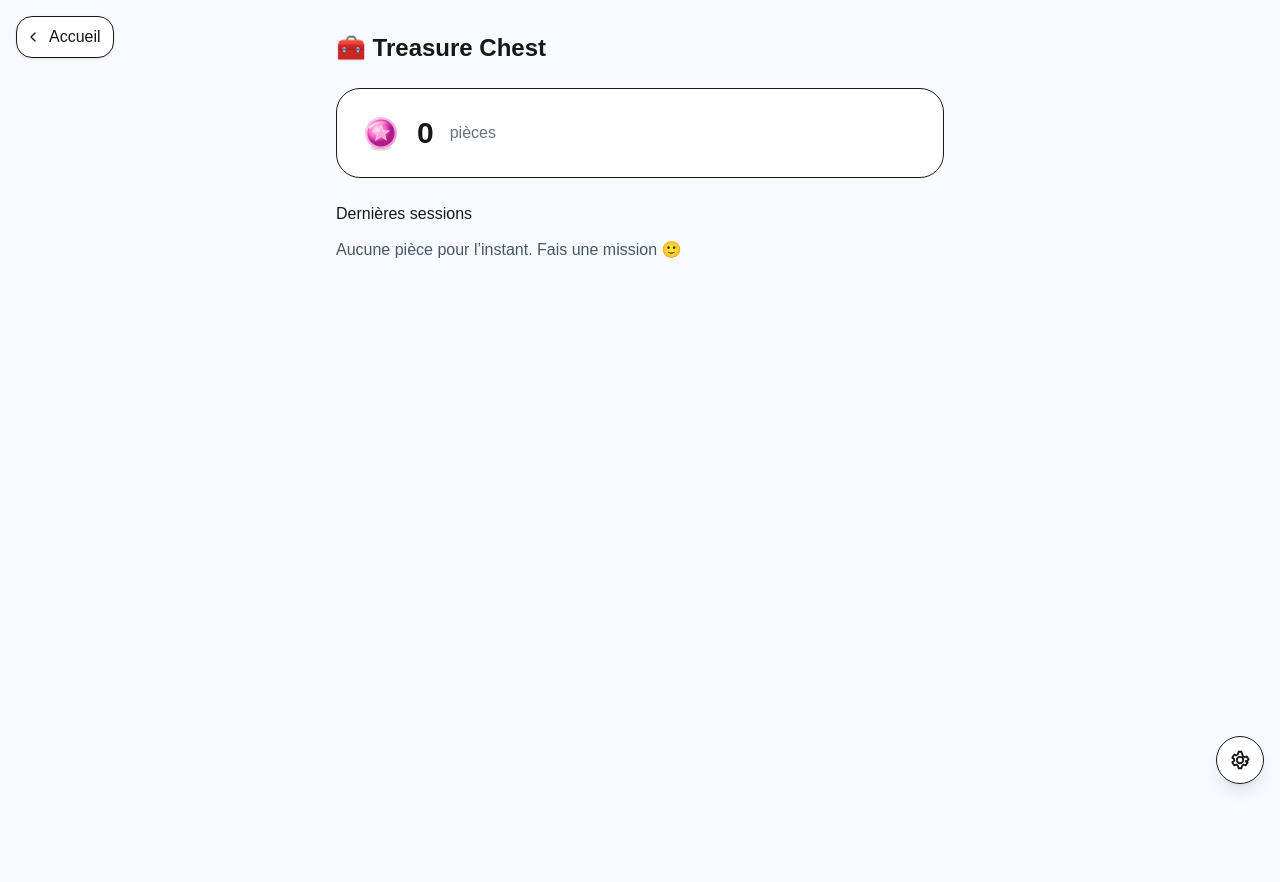
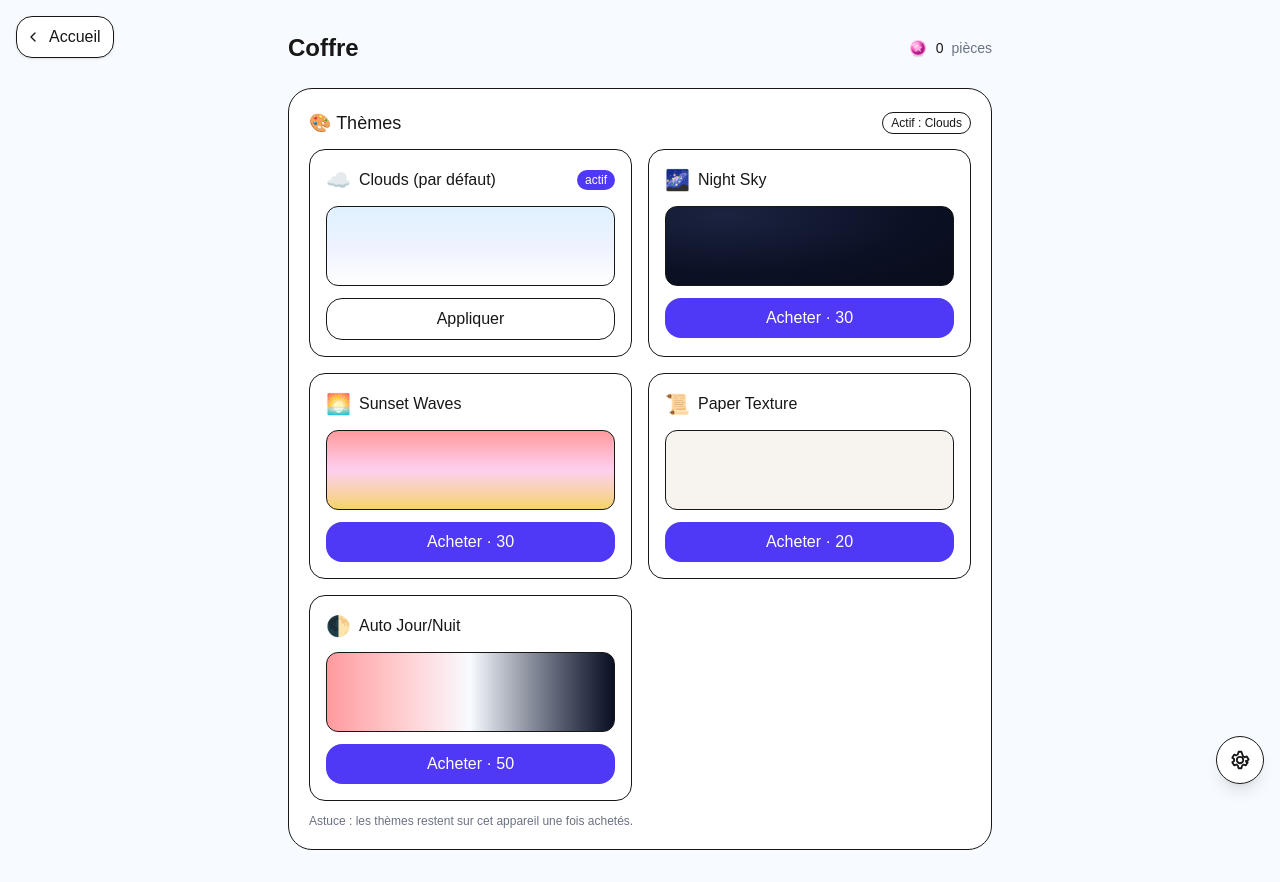
Before and after one commit to carotterappee/english-trainer, a Next.js app: page /chest in a window 1280 px wide. Before the commit the page ends 800 px from the top, so only its background shows below. Built offline with nearby package versions, Linux system fonts and the light colour scheme.

Commit message:
ui: move theme shop into Chest under coin balance

```diff
--- a/src/app/chest/page.tsx
+++ b/src/app/chest/page.tsx
@@ -1,39 +1,174 @@
+
 "use client";
-import { loadWallet } from "@/lib/coins";
+
+import { useEffect, useState } from "react";
 import Coin from "@/components/Coin";
+import { loadWallet, spendCoins } from "@/lib/coins";
+import { THEMES, type ThemeId } from "@/lib/themes";
+import {
+  getOwned, setOwned, isOwned,
+  getSelected, setSelected,
+  getDynamicTZ, setDynamicTZ
+} from "@/lib/themeStore";
 
+export default function ChestPage() {
+  const [balance, setBalance] = useState(0);
+  const [owned, setOwnedState] = useState<ThemeId[]>([]);
+  const [selected, setSelectedState] = useState<ThemeId>("clouds");
+  const [tz, setTz] = useState("Europe/Paris");
+  const [msg, setMsg] = useState<string | null>(null);
 
+  useEffect(() => {
+    setBalance(loadWallet().balance);
+    setOwnedState(getOwned());
+    setSelectedState(getSelected());
+    setTz(getDynamicTZ());
+  }, []);
 
-export default function Chest() {
-  const w = loadWallet();
+  function applyThemeImmediate(id: ThemeId) {
+    document.documentElement.setAttribute("data-theme", id);
+    window.dispatchEvent(new CustomEvent("themechange", { detail: id }));
+  }
+
+  function buy(id: ThemeId, price: number) {
+    if (isOwned(id)) return;
+    const r = spendCoins(price);
+    if (!r.ok) { setMsg("Pas assez de pièces."); return; }
+    setBalance(r.balance);
+    const next = Array.from(new Set([...owned, id]));
+    setOwned(next);
+    setOwnedState(next);
+    setMsg("Acheté ! 🎉");
+  }
+
+  function apply(id: ThemeId) {
+    if (!isOwned(id)) return;
+    setSelected(id);
+    setSelectedState(id);
+
+    if (id === "dynamic") {
+      // applique la phase courante maintenant (sinon ThemeMount le fera à la minute)
+      const zone = getDynamicTZ() === "auto"
+        ? Intl.DateTimeFormat().resolvedOptions().timeZone
+        : getDynamicTZ();
+      const hour = Number(new Intl.DateTimeFormat("fr-FR", { hour: "numeric", hour12: false, timeZone: zone }).format(new Date()));
+      const phase: ThemeId = (hour >= 21 || hour < 6) ? "night" : ((hour >= 6 && hour < 8) || (hour >= 18 && hour < 21)) ? "sunset" : "clouds";
+      applyThemeImmediate(phase);
+    } else {
+      applyThemeImmediate(id);
+    }
+    setMsg("Thème appliqué.");
+  }
+
   return (
-    <main className="min-h-screen p-8 max-w-2xl mx-auto space-y-6">
-      <h1 className="text-2xl font-semibold flex items-center gap-3">🧰 Treasure Chest</h1>
+    <main className="min-h-screen p-8 max-w-3xl mx-auto space-y-6">
+      <header className="flex items-center gap-3">
+        <h1 className="text-2xl font-semibold">Coffre</h1>
+        <div className="ml-auto flex items-center gap-2 text-sm">
+          <Coin size={20} />
+          <span className="font-medium">{balance}</span>
+          <span className="text-gray-500">pièces</span>
+        </div>
+      </header>
 
-      <div className="p-6 rounded-3xl border bg-white flex items-center gap-4">
-  <Coin size={40} />
-        <div className="text-3xl font-bold">{w.balance}</div>
-        <div className="text-gray-500">pièces</div>
-      </div>
+      {msg && (
+        <div className="rounded-2xl bg-emerald-50 text-emerald-800 px-3 py-2">{msg}</div>
+      )}
 
-      <div className="space-y-3">
-        <h2 className="font-medium">Dernières sessions</h2>
-        {w.history.length === 0 ? (
-          <p className="text-gray-600">Aucune pièce pour l’instant. Fais une mission 🙂</p>
-        ) : (
-          <ul className="space-y-2">
-            {w.history.map(h => (
-              <li key={h.id} className="p-3 rounded-2xl border flex items-center justify-between">
+      {/* --- Thèmes à acheter / appliquer --- */}
+      <section className="p-5 rounded-3xl border bg-white space-y-3">
+        <div className="flex items-center gap-2">
+          <span className="text-lg font-medium">🎨 Thèmes</span>
+          <span className="ml-auto text-xs rounded-full border px-2 py-0.5">
+            Actif : {prettyTheme(selected)}
+          </span>
+        </div>
+
+        <div className="grid sm:grid-cols-2 gap-4">
+          {THEMES.map(t => {
+            const ownedFlag = owned.includes(t.id);
+            const isActive = selected === t.id;
+            return (
+              <div key={t.id} className="p-4 rounded-2xl border bg-white flex flex-col gap-3">
                 <div className="flex items-center gap-2">
-                  <Coin />
-                  <span className="font-medium">+{h.coins}</span>
+                  <span className="text-xl">{t.emoji}</span>
+                  <div className="font-medium">{t.name}</div>
+                  {isActive && (
+                    <span className="ml-auto text-xs rounded-full bg-indigo-600 text-white px-2 py-0.5">
+                      actif
+                    </span>
+                  )}
                 </div>
-                <span className="text-sm text-gray-500">{new Date(h.date).toLocaleString()} • {h.goal}</span>
-              </li>
-            ))}
-          </ul>
-        )}
-      </div>
+
+                <Preview id={t.id} />
+
+                {t.id === "dynamic" && ownedFlag && (
+                  <div className="flex items-center gap-2">
+                    <label className="text-sm text-gray-600">Fuseau&nbsp;:</label>
+                    <select
+                      value={tz}
+                      onChange={(e) => {
+                        const val = e.target.value;
+                        setTz(val);
+                        setDynamicTZ(val);
+                        if (selected === "dynamic") apply("dynamic");
+                      }}
+                      className="rounded-xl border px-2 py-1"
+                    >
+                      <option value="Europe/Paris">Europe/Paris</option>
+                      <option value="auto">Auto (navigateur)</option>
+                    </select>
+                  </div>
+                )}
+
+                <div className="flex gap-2">
+                  {!ownedFlag ? (
+                    <button
+                      onClick={() => buy(t.id, t.price)}
+                      className="flex-1 rounded-2xl bg-indigo-600 text-white py-2"
+                    >
+                      Acheter · {t.price}
+                    </button>
+                  ) : (
+                    <button
+                      onClick={() => apply(t.id)}
+                      className="flex-1 rounded-2xl border py-2 hover:bg-indigo-50"
+                    >
+                      Appliquer
+                    </button>
+                  )}
+                </div>
+              </div>
+            );
+          })}
+        </div>
+
+        <p className="text-xs text-gray-500">
+          Astuce : les thèmes restent sur cet appareil une fois achetés.
+        </p>
+      </section>
     </main>
   );
 }
+
+function prettyTheme(id: ThemeId) {
+  switch (id) {
+    case "clouds": return "Clouds";
+    case "night": return "Night Sky";
+    case "sunset": return "Sunset";
+    case "paper": return "Paper";
+    case "dynamic": return "Auto Jour/Nuit";
+    default: return id;
+  }
+}
+
+function Preview({ id }: { id: ThemeId }) {
+  const style: Record<ThemeId, string> = {
+    clouds: "bg-gradient-to-b from-sky-100 via-indigo-50 to-white",
+    night:  "bg-[radial-gradient(ellipse_at_20%_10%,#1b2340,#0b1024_60%,#080c1a)]",
+    sunset: "bg-gradient-to-b from-[#ff9a9e] via-[#fecfef] to-[#f6d365]",
+    paper:  "bg-[#f7f4ef]",
+    dynamic:"bg-gradient-to-r from-[#ff9a9e] via-[#f7fbff] to-[#0b1024]"
+  };
+  return <div className={`h-20 rounded-xl border ${style[id]}`} />;
+}
--- a/src/app/shop/page.tsx
+++ b/src/app/shop/page.tsx
@@ -1,116 +1,8 @@
 "use client";
-import { useEffect, useState } from "react";
-import { THEMES, type ThemeId } from "@/lib/themes";
-import { getOwned, setOwned, isOwned, getSelected, setSelected, getDynamicTZ, setDynamicTZ } from "@/lib/themeStore";
-import { loadWallet, spendCoins } from "@/lib/coins";
-import Link from "next/link";
-
-export default function Shop() {
-  const [owned, setOwnedState] = useState<ThemeId[]>([]);
-  const [selected, setSelectedState] = useState<ThemeId>("clouds");
-  const [balance, setBalance] = useState(0);
-  const [msg, setMsg] = useState<string | null>(null);
-  const [tz, setTz] = useState("Europe/Paris");
-  useEffect(() => { setTz(getDynamicTZ()); }, []);
-
-  useEffect(() => {
-    setOwnedState(getOwned());
-    setSelectedState(getSelected());
-    setBalance(loadWallet().balance);
-  }, []);
-
-  function buy(id: ThemeId, price: number) {
-    if (isOwned(id)) return;
-    const r = spendCoins(price);
-    if (!r.ok) { setMsg("Pas assez de pièces."); return; }
-    setBalance(r.balance);
-    const next = Array.from(new Set([...owned, id]));
-    setOwned(next); setOwnedState(next);
-    setMsg("Acheté ! 🎉");
-  }
-  function apply(id: ThemeId) {
-    if (!isOwned(id)) return;
-    setSelected(id); setSelectedState(id);
-    if (id === "dynamic") {
-      // applique tout de suite la phase courante (sinon ThemeMount s’en charge dans la minute)
-      const zone = getDynamicTZ() === "auto"
-        ? Intl.DateTimeFormat().resolvedOptions().timeZone
-        : getDynamicTZ();
-      const h = new Intl.DateTimeFormat("fr-FR", { hour: "numeric", hour12: false, timeZone: zone }).format(new Date());
-      const hour = Number(h);
-      const phase = (hour >= 21 || hour < 6) ? "night" : ((hour >= 6 && hour < 8) || (hour >= 18 && hour < 21)) ? "sunset" : "clouds";
-      document.documentElement.setAttribute("data-theme", phase);
-      window.dispatchEvent(new CustomEvent("themechange", { detail: phase }));
-    } else {
-      document.documentElement.setAttribute("data-theme", id);
-      window.dispatchEvent(new CustomEvent("themechange", { detail: id }));
-    }
-    setMsg("Thème appliqué.");
-  }
-
-  return (
-    <main className="min-h-screen p-8 max-w-3xl mx-auto space-y-6">
-      <div className="flex items-center gap-3">
-        <h1 className="text-2xl font-semibold">Shop des thèmes</h1>
-        <span className="ml-auto text-sm rounded-full border px-3 py-1">💰 {balance} pièces</span>
-      </div>
-
-      {msg && <div className="rounded-2xl bg-emerald-50 text-emerald-800 px-3 py-2">{msg}</div>}
-
-      <div className="grid sm:grid-cols-2 gap-4">
-        {THEMES.map(t => {
-          const ownedFlag = owned.includes(t.id);
-          const isSelected = selected === t.id;
-          return (
-            <div key={t.id} className="p-4 rounded-2xl border bg-white flex flex-col gap-2">
-              <div className="flex items-center gap-2">
-                <span className="text-xl">{t.emoji}</span>
-                <div className="font-medium">{t.name}</div>
-                {isSelected && <span className="ml-auto text-xs rounded-full bg-indigo-600 text-white px-2 py-0.5">actif</span>}
-              </div>
-              <Preview id={t.id} />
-              {t.id === "dynamic" && (
-                <div className="flex items-center gap-2">
-                  <label className="text-sm text-gray-600">Fuseau&nbsp;:</label>
-                  <select
-                    value={tz}
-                    onChange={(e) => { setTz(e.target.value); setDynamicTZ(e.target.value); }}
-                    className="rounded-xl border px-2 py-1"
-                    title="Fuseau horaire utilisé pour le mode Auto"
-                  >
-                    <option value="Europe/Paris">Europe/Paris (Paris)</option>
-                    <option value="auto">Auto (navigateur)</option>
-                    <option value="Europe/London">Europe/London (Londres)</option>
-                    <option value="America/New_York">America/New_York (New York)</option>
-                  </select>
-                </div>
-              )}
-              <div className="flex gap-2">
-                {!ownedFlag ? (
-                  <button onClick={() => buy(t.id, t.price)} className="flex-1 rounded-2xl bg-indigo-600 text-white py-2">
-                    Acheter · {t.price}
-                  </button>
-                ) : (
-                  <button onClick={() => apply(t.id)} className="flex-1 rounded-2xl border py-2 hover:bg-indigo-50">
-                    Appliquer
-                  </button>
-                )}
-              </div>
-            </div>
-          );
-        })}
-      </div>
-    </main>
-  );
+import { useEffect } from "react";
+import { useRouter } from "next/navigation";
+export default function ShopRedirect() {
+  const router = useRouter();
+  useEffect(() => { router.replace("/chest"); }, [router]);
+  return null;
 }
-
-function Preview({ id }: { id: ThemeId }) {
-  const style: Record<ThemeId, string> = {
-    clouds: "bg-gradient-to-b from-sky-100 via-indigo-50 to-white",
-    night:  "bg-[radial-gradient(ellipse_at_20%_10%,#1b2340,#0b1024_60%,#080c1a)]",
-    sunset: "bg-gradient-to-b from-[#ff9a9e] via-[#fecfef] to-[#f6d365]",
-    paper:  "bg-[#f7f4ef]",
-    dynamic: "bg-gradient-to-r from-[#ff9a9e] via-[#f7fbff] to-[#0b1024]"
-  };
-  return <div className={`h-24 rounded-xl border ${style[id]}`} />;
-}
```
